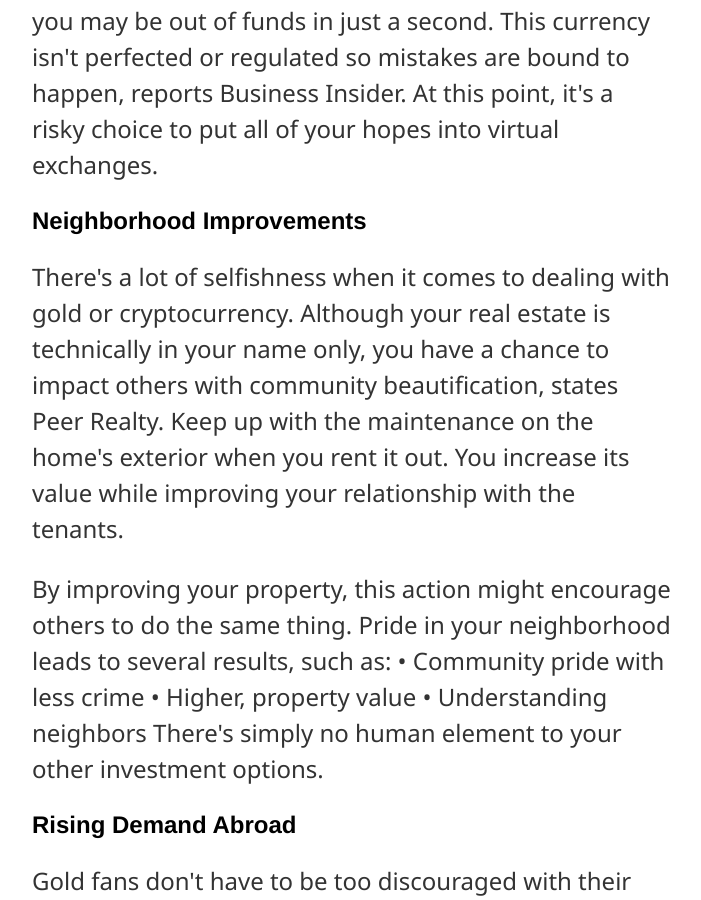
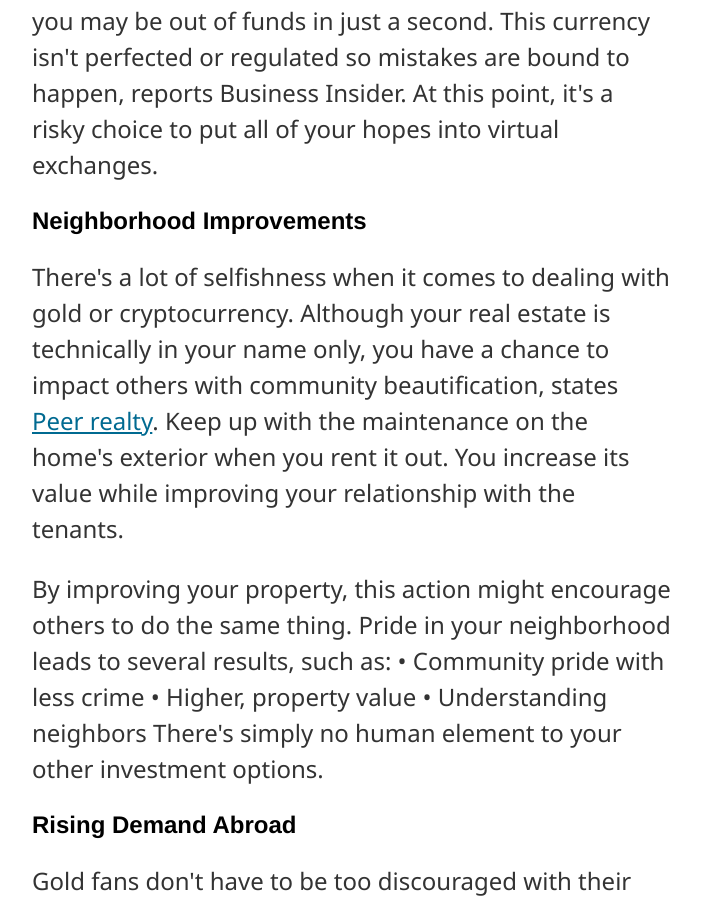
Before and after one commit to RamkumarYaragarla/worko, a Jekyll site: the page built from _posts/2017-12-22-Your Best Choices for Investments: Real Estate vs Gold vs Cryptocurrency.md, in a window 1280 px wide and 900 px high, scrolled down 3492 px. Shown: the whole window, without its empty margins (288-989 px from the left). Built offline with Jekyll 4.4.1, drawn with Linux system fonts in a browser that asks for light colours; part of the change alters nothing that is shown; some of the changed text lies outside the part shown.

```diff
--- a/_posts/2017-12-22-Your Best Choices for Investments: Real Estate vs Gold vs Cryptocurrency.md
+++ b/_posts/2017-12-22-Your Best Choices for Investments: Real Estate vs Gold vs Cryptocurrency.md
@@ -35,7 +35,7 @@ Each property gives you a conservative return over time. Patient people win out
 
 Unlike gold and cryptocurrency, real-estate investing involves people. If you're good at networking, this factor doesn't play a major role. However, there are certain issues that are uncontrollable in the real-estate world. You might have tenants that are demanding or fail to pay their lease. An apartment might be significantly damaged after a tenant moves out, which requires extensive repairs that may not be covered by the cleaning deposit.
 
-Smooth, real-estate management isn't always the norm. You need patience and time for this investment choice (not to mention expert advice) to pan out with ample funds.
+Smooth, real-estate management isn't always the norm. You need patience and time for this investment choice (not to mention <a href="https://lockedon.com/"> expert advice </a>) to pan out with ample funds.
 
 <h2>Volatile Conditions</h2>
 
@@ -49,7 +49,7 @@ Smooth, real-estate management isn't always the norm. You need patience and time
 
 <h2>Neighborhood Improvements</h2>
 
-<p>There's a lot of selfishness when it comes to dealing with gold or cryptocurrency. Although your real estate is technically in your name only, you have a chance to impact others with community beautification, states Peer Realty. Keep up with the maintenance on the home's exterior when you rent it out. You increase its value while improving your relationship with the tenants.</p>
+<p>There's a lot of selfishness when it comes to dealing with gold or cryptocurrency. Although your real estate is technically in your name only, you have a chance to impact others with community beautification, states <a href="https://peerrealty.com/blog/pros-and-cons-of-different-real-estate-investments"> Peer realty</a>. Keep up with the maintenance on the home's exterior when you rent it out. You increase its value while improving your relationship with the tenants.</p>
 
 <p>By improving your property, this action might encourage others to do the same thing. Pride in your neighborhood leads to several results, such as:
 
```
